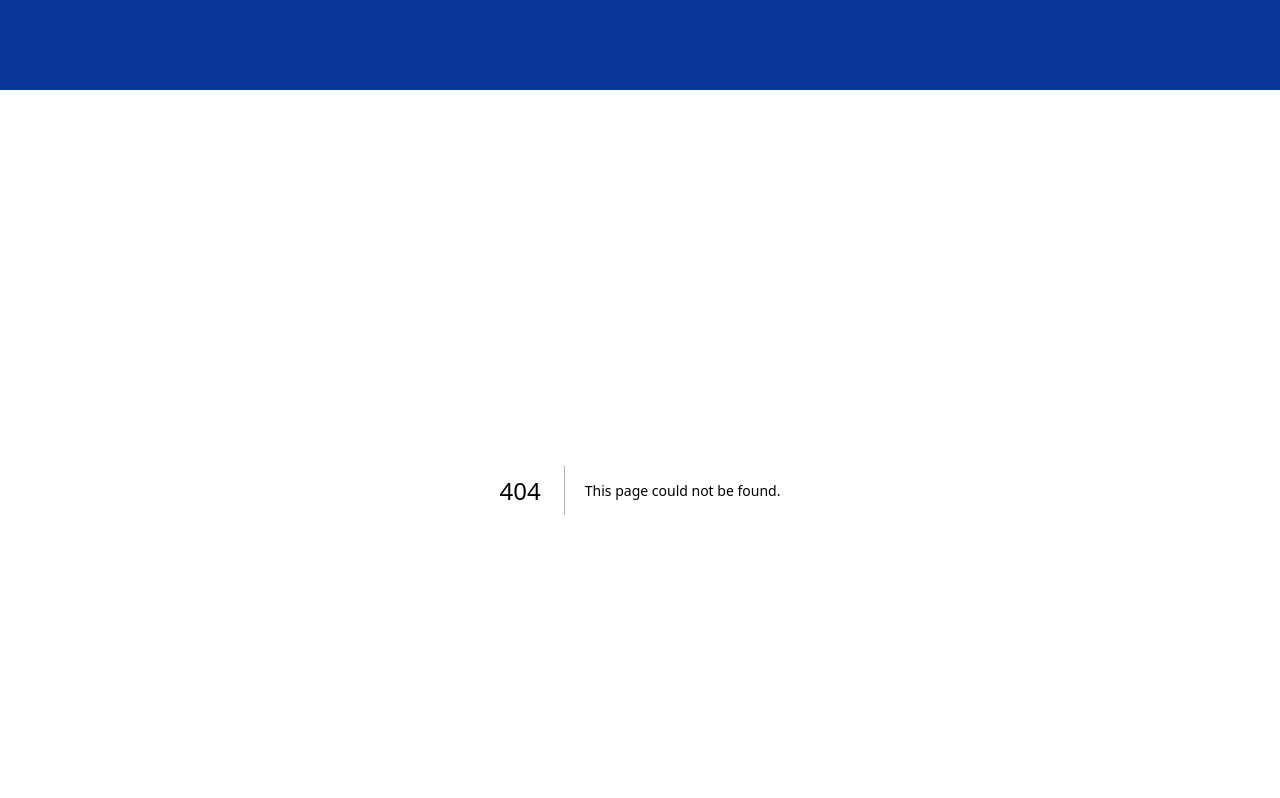
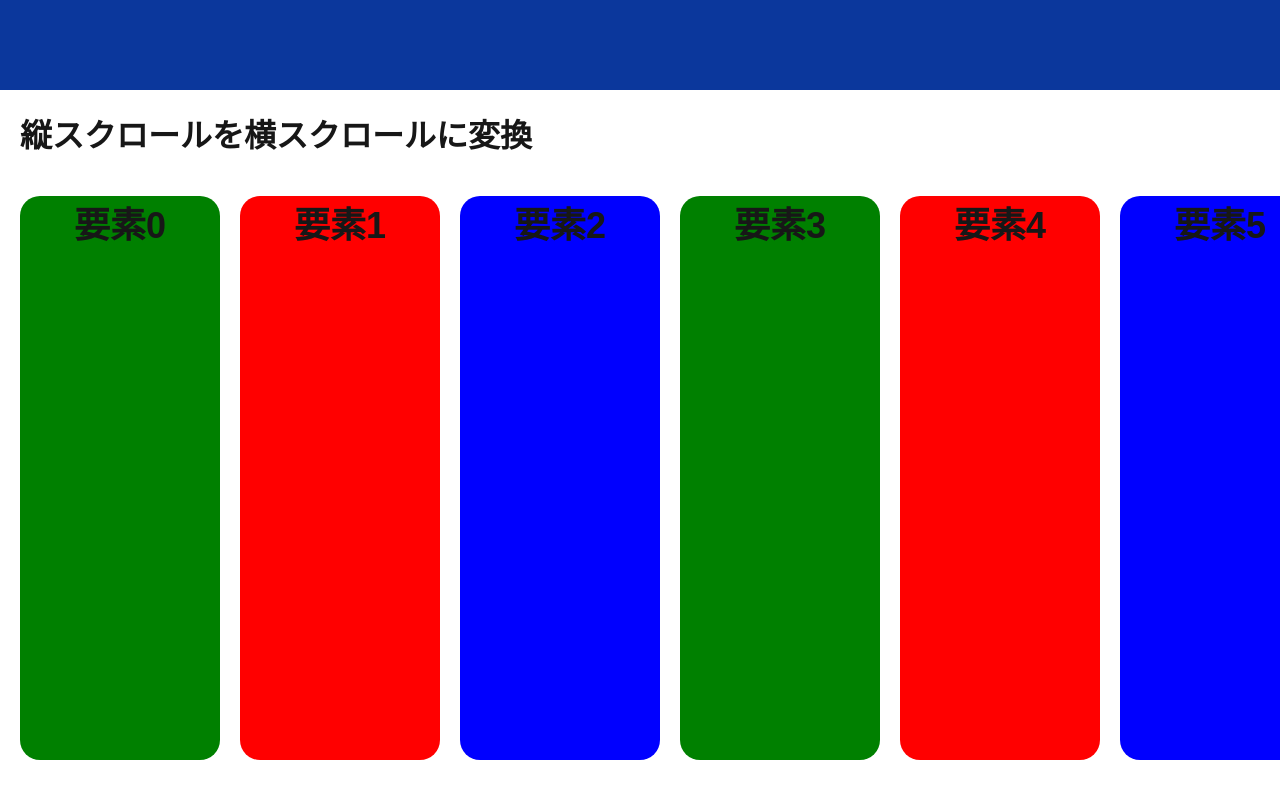
Before and after one commit to INSERT-io/insert-practice, a Next.js app: page /practice/scroll in a window 1280 px wide. Before the commit this address had no page. Shown: the top 798 px of the page. Built offline with nearby package versions, Linux system fonts and the light colour scheme.

Commit message:
縦スクロール練習画面を追加

```diff
--- /dev/null
+++ b/src/components/pageComponent/HorizontalScrollPage/index.module.scss
@@ -0,0 +1,41 @@
+.transVerticalScroll {
+  padding: 20px 0;
+  display: flex;
+  flex-direction: column;
+  gap: 20px;
+  height: calc(100dvh - 90px);
+  height: calc(100vh - 90px);
+
+  > .title {
+    padding-left: 20px;
+  }
+
+  > .scroll {
+    padding: 20px;
+    display: flex;
+    // 横スクロールできるようにする
+    overflow-x: auto;
+    height: 100%;
+    gap: 20px;
+    flex-wrap: nowrap;
+  }
+}
+
+.somethingContent {
+  flex-shrink: 0;
+  font-weight: 900;
+  font-size: 36px;
+  width: 200px;
+  height: 100%;
+  border-radius: 20px;
+  background-color: red;
+  // 3の倍数の子要素の時に背景を青にする
+  &:nth-child(3n) {
+    background-color: blue;
+  }
+
+  &:nth-child(3n + 1) {
+    background-color: green;
+  }
+  text-align: center;
+}
--- /dev/null
+++ b/src/components/pageComponent/HorizontalScrollPage/index.tsx
@@ -0,0 +1,5 @@
+import { Presenter } from "./presenter";
+
+export const HorizontalScrollPage: React.FC = () => {
+  return <Presenter />;
+};
--- /dev/null
+++ b/src/components/pageComponent/HorizontalScrollPage/presenter.tsx
@@ -0,0 +1,38 @@
+import { useEffect, useRef } from "react";
+import styles from "./index.module.scss";
+
+export const Presenter: React.FC = () => {
+  const containerRef = useRef<HTMLDivElement>(null);
+  useEffect(() => {
+    const handleWheel = (e: WheelEvent) => {
+      if (containerRef.current === null) return;
+      // x軸のスクロールの方が大きい場合はスクロールしない
+      if (Math.abs(e.deltaX) > Math.abs(e.deltaY)) return;
+      e.preventDefault();
+      containerRef.current.scrollBy({
+        left: e.deltaY,
+        behavior: "auto",
+      });
+    };
+
+    window.addEventListener("wheel", handleWheel, { passive: false });
+
+    return () => {
+      window.removeEventListener("wheel", handleWheel);
+    };
+  }, []);
+
+  return (
+    <div className={styles.transVerticalScroll}>
+      <h1 className={styles.title}>縦スクロールを横スクロールに変換</h1>
+      <div ref={containerRef} className={styles.scroll}>
+        {/* 要素を文言を変えて20個配置 */}
+        {Array.from({ length: 20 }, (_, i) => (
+          <div key={i} className={styles.somethingContent}>
+            要素{i}
+          </div>
+        ))}
+      </div>
+    </div>
+  );
+};
--- /dev/null
+++ b/src/pages/practice/scroll/index.tsx
@@ -0,0 +1,8 @@
+import { HorizontalScrollPage } from "@/components/pageComponent/HorizontalScrollPage";
+import { NextPage } from "next";
+
+const Page: NextPage = () => {
+  return <HorizontalScrollPage />;
+};
+
+export default Page;
```
